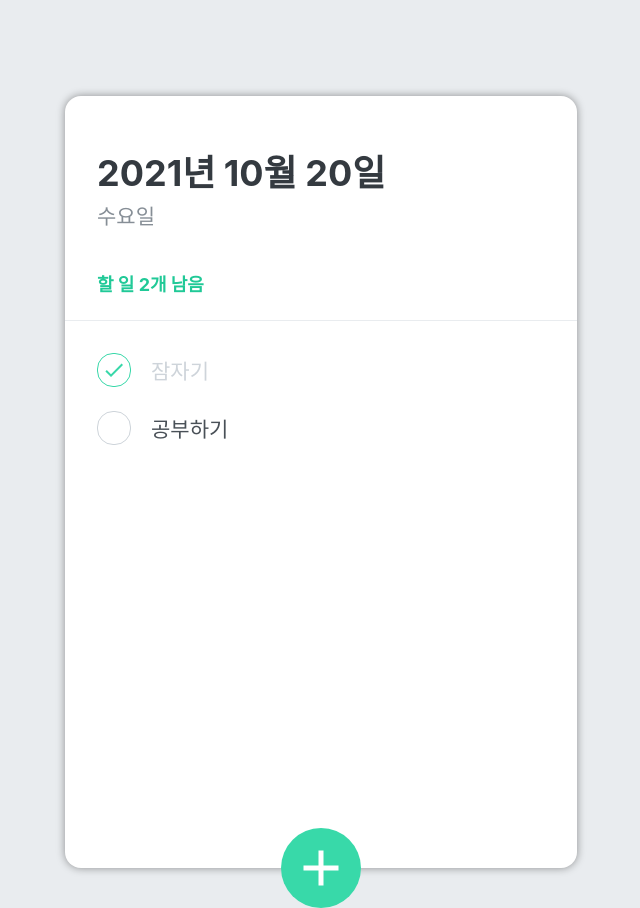
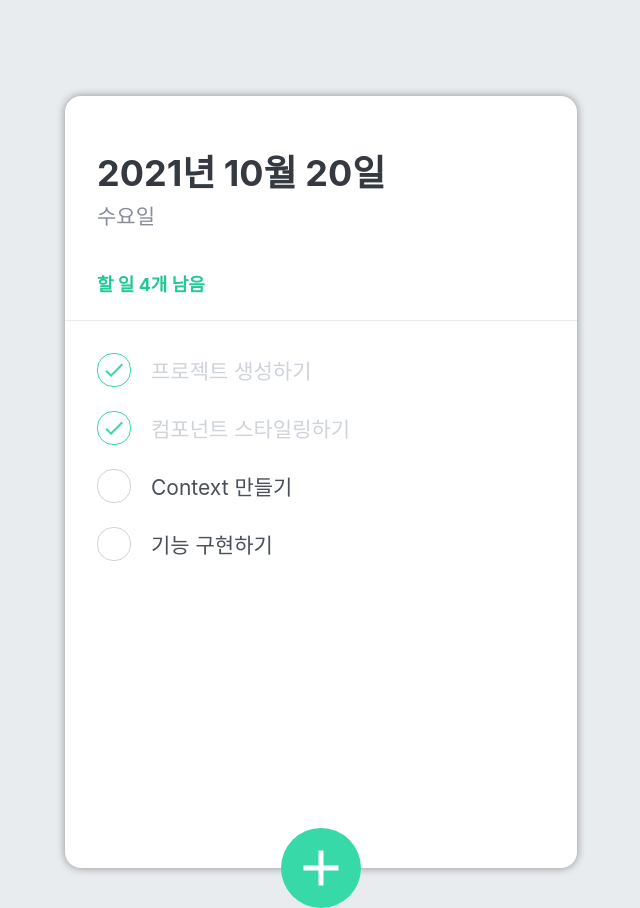
Before and after one commit to hyeonseokang/React, a React (Create React App) app: page / in a window 1280 px wide. Shown: the whole page, without its empty margins (319-959 px from the left). Built offline with nearby package versions, Linux system fonts and the light colour scheme.

Commit message:
연습 연습

```diff
--- a/src/App.js
+++ b/src/App.js
@@ -4,6 +4,7 @@ import TodoTemplate from "./components/TodoTemplate";
 import TodoHead from "./components/TodoHead";
 import TodoList from "./components/TodoList";
 import TodoCreate from "./components/TodoCreate";
+import { TodoProvider } from "./TodoContext";
 
 const GlobalStyle = createGlobalStyle`
   body{
@@ -13,14 +14,14 @@ const GlobalStyle = createGlobalStyle`
 
 function App(){
   return(
-    <>
+    <TodoProvider>
       <GlobalStyle />
       <TodoTemplate>
         <TodoHead/>
         <TodoList/>
         <TodoCreate />
       </TodoTemplate>
-    </>
+    </TodoProvider>
   )
 }
 
--- /dev/null
+++ b/src/Today.js
@@ -0,0 +1,30 @@
+const today = new Date();
+const getNow = ()=>{
+    const year = today.getFullYear();
+    const month = today.getMonth() + 1;
+    const date = today.getDate();
+    return `${year}년 ${month}월 ${date}일`;
+};
+const getDay = ()=>{
+    const day = today.getDay();
+    let str_day = '';
+
+    if(day === 1)
+        str_day = "월요일";
+    else if(day === 2)
+        str_day = "화요일";
+    else if(day === 3)
+        str_day = "수요일";
+    else if(day === 4)
+        str_day = "목요일";
+    else if(day === 5)
+        str_day = "금요일";
+    else if(day === 6)
+        str_day = "토요일";
+    else if(day === 7)
+        str_day = "일요일";
+
+    return str_day;
+};
+
+export {getNow, getDay};
--- /dev/null
+++ b/src/TodoContext.js
@@ -0,0 +1,89 @@
+import React, {useReducer, createContext, useContext, useRef} from 'react';
+
+let id = 1;
+const initialTodos = [
+    {
+        id: 1,
+        text: '프로젝트 생성하기',
+        done: true
+      },
+      {
+        id: 2,
+        text: '컴포넌트 스타일링하기',
+        done: true
+      },
+      {
+        id: 3,
+        text: 'Context 만들기',
+        done: false
+      },
+      {
+        id: 4,
+        text: '기능 구현하기',
+        done: false
+      }
+]
+
+const AddTodo = (text, done=false)=>{
+    initialTodos.concat({
+        id: id++,
+        text: text,
+        done: done,
+    })
+}
+
+AddTodo("공부하기", true);
+AddTodo("컴포넌트 이쁘게 꾸미기", true);
+AddTodo("context  만들기");
+AddTodo("완벼기능 구현!!");
+
+const todoReducer = (state, action)=>{
+    switch(action.type){
+        case 'CREATE':
+            return state.concat(action.todo);
+        case 'TOGGLE':
+            return state.map(todo=>
+                todo.id === action.id ?{...todo, done: !todo.done}:todo);
+        case 'REMOVE':
+            return state.filter(todo=> todo.id !== action.id);
+        default:
+            throw new Error(`Unhandled action type: ${action.type}`);
+    }
+}
+
+const TodoStateContext = createContext();
+const TodoDispatchContext = createContext();
+const TodoNextIdContext = createContext();
+
+export function TodoProvider({children}){
+    const [state, dispatch] = useReducer(todoReducer, initialTodos);
+    const nextId = useRef(5);
+    return (
+        <TodoStateContext.Provider value={state}>
+            <TodoDispatchContext.Provider value={dispatch}>
+                <TodoNextIdContext.Provider value={nextId}>
+                    {children}
+                </TodoNextIdContext.Provider>
+            </TodoDispatchContext.Provider>
+        </TodoStateContext.Provider>
+    );
+}
+
+export function useTodoState(){
+    const context = useContext(TodoStateContext);
+    if (!context){
+        throw new Error("Cannot find TodoStateProvidier");
+    }
+    else{
+        console.log("State 가져옴");
+    }
+    return context;
+}
+
+export function useTodoDispatch() {
+    return useContext(TodoDispatchContext);
+}
+
+export function useTodoNextId(){
+    return useContext(TodoNextIdContext);
+}
--- a/src/components/TodoHead.js
+++ b/src/components/TodoHead.js
@@ -1,5 +1,7 @@
 import React from 'react';
 import styled from 'styled-components';
+import { useTodoState } from '../TodoContext';
+import {getNow, getDay} from '../Today';
 
 const TodoHeadBlock = styled.div`
     padding-top: 48px;
@@ -26,39 +28,13 @@ const TodoHeadBlock = styled.div`
 `;
 
 const TodoHead = ()=>{
-    const today = new Date();
-    const getNow = ()=>{
-        const year = today.getFullYear();
-        const month = today.getMonth() + 1;
-        const date = today.getDate();
-        return `${year}년 ${month}월 ${date}일`;
-    };
-    const getDay = ()=>{
-        const day = today.getDay();
-        let str_day = '';
-
-        if(day === 1)
-            str_day = "월요일";
-        else if(day === 2)
-            str_day = "화요일";
-        else if(day === 3)
-            str_day = "수요일";
-        else if(day === 4)
-            str_day = "목요일";
-        else if(day === 5)
-            str_day = "금요일";
-        else if(day === 6)
-            str_day = "토요일";
-        else if(day === 7)
-            str_day = "일요일";
-
-        return str_day;
-    };
+    const todos = useTodoState();
+    console.log(todos);
     return (
         <TodoHeadBlock>
             <h1>{getNow()}</h1>
             <div className="day">{getDay()}</div>
-            <div className="tasks-left">할 일 2개 남음</div>
+            <div className="tasks-left">할 일 {todos.length}개 남음</div>
         </TodoHeadBlock>
     )
 }
--- a/src/components/TodoList.js
+++ b/src/components/TodoList.js
@@ -1,6 +1,7 @@
 import React from 'react';
 import styled from 'styled-components';
 import TodoItem from './TodoItem';
+import { useTodoState } from '../TodoContext';
 
 const TodoListBlock = styled.div`
     flex: 1;
@@ -10,10 +11,13 @@ const TodoListBlock = styled.div`
 `;
 
 const TodoList = ()=>{
+    const todos = useTodoState();
+    console.log("ef", todos);
     return (
         <TodoListBlock>
-            <TodoItem text="잠자기" done={true}></TodoItem>
-            <TodoItem text="공부하기" done={false}></TodoItem>
+            {todos.map(todo=>(
+            <TodoItem key={todo.id} id={todo.id} text={todo.text} done={todo.done}></TodoItem>
+            ))}
         </TodoListBlock>
     )
 }
```
